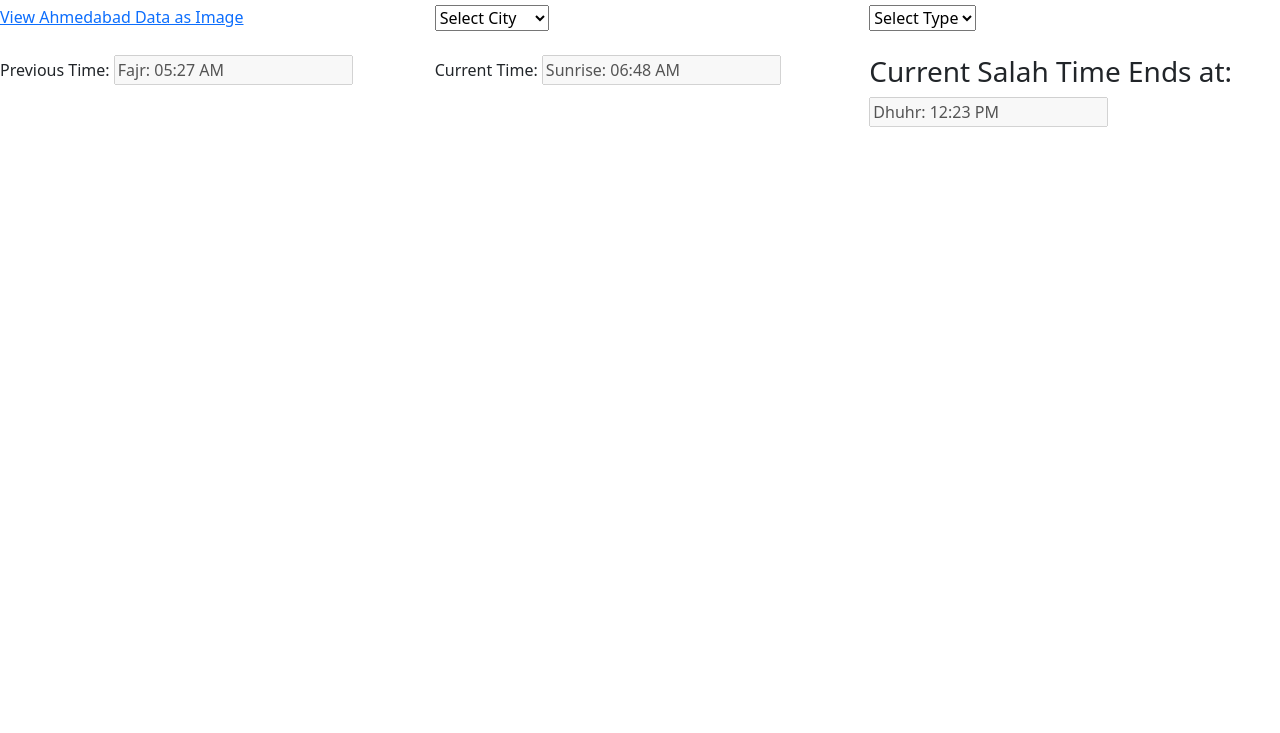
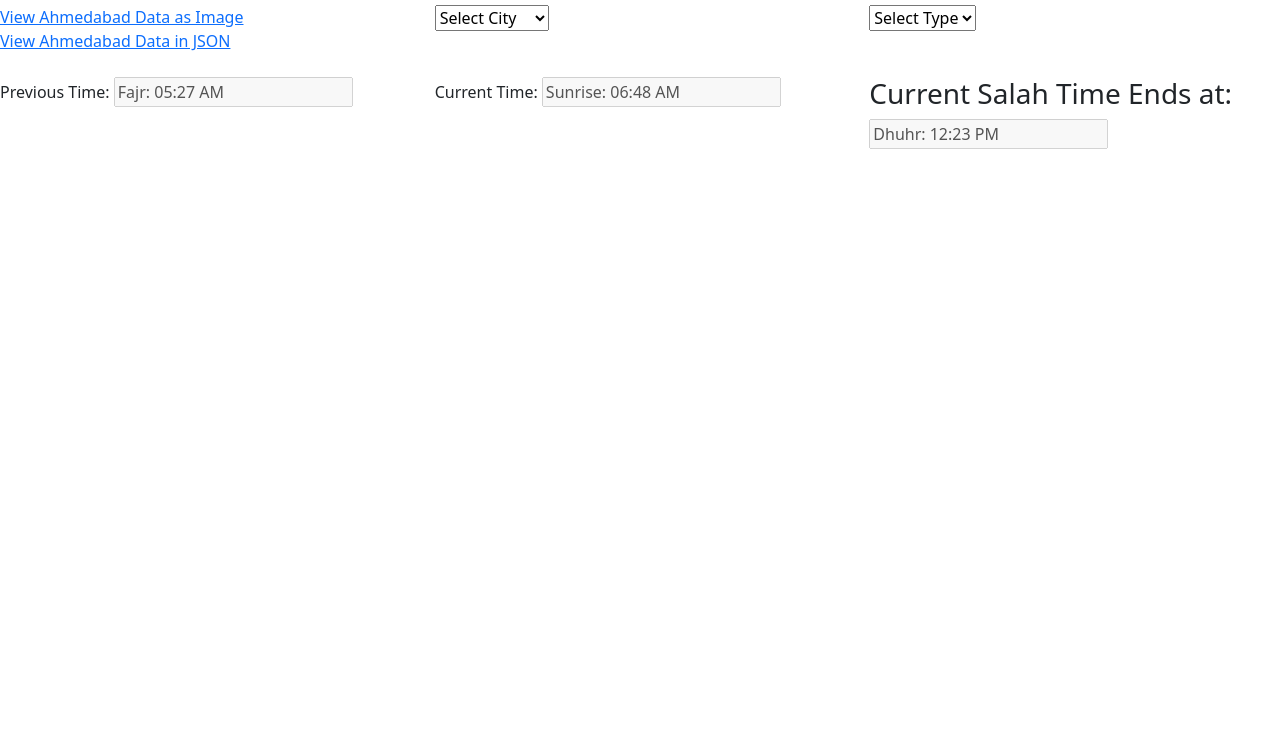
Before and after one commit to osama-dev-001/jantari, a website: page jantari/index.html in a window 1280 px wide. Shown: the part 67-800 px from the top of the page. Drawn offline with nearby package versions, Linux system fonts and the light colour scheme.

Commit message:
Update index.html

```diff
--- a/jantari/index.html
+++ b/jantari/index.html
@@ -19,7 +19,8 @@
    <h1 id="date" class="date">Select options to view data</h1>
    <div class="row my-4">
       <div class="col-md-4">
-         <a href="../jantari/ahmedabad/image.html" class="image-html">View Ahmedabad Data as Image</a>
+         <a href="../jantari/ahmedabad/image.html" class="image-html">View Ahmedabad Data as Image</a><br>
+			<a href="../jantari/ahmedabad/ahmedabad_table.html" class="image-html">View Ahmedabad Data in JSON</a>
       </div>
       <div class="col-md-4">
          <select name="city" id="city" class="form-input">
```
